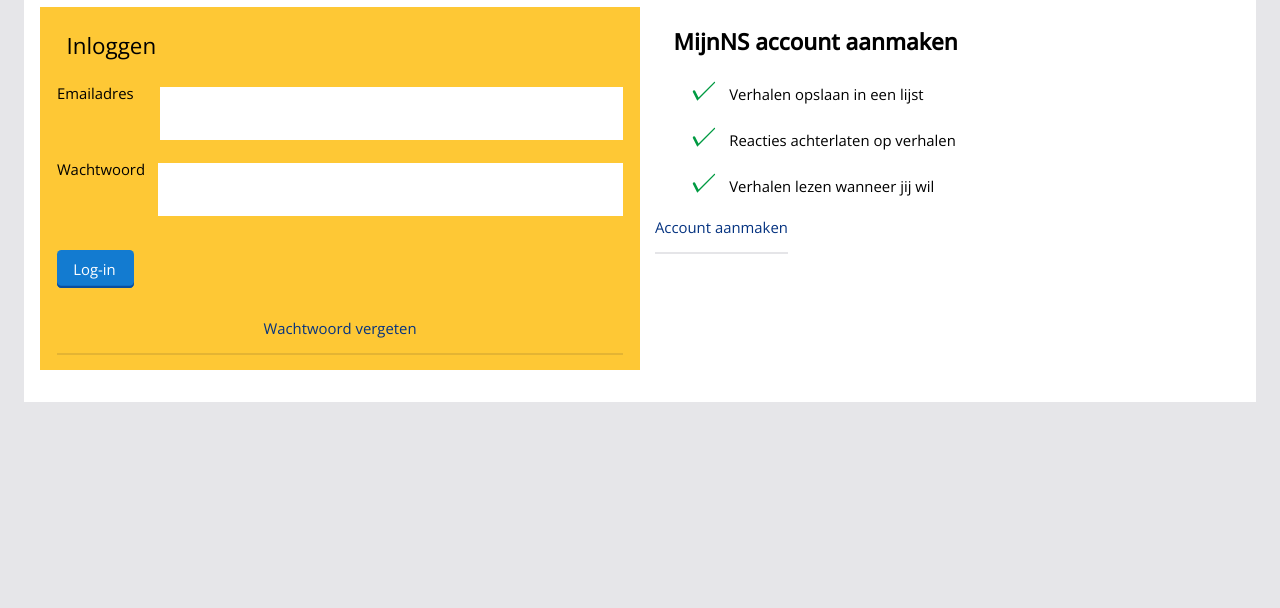
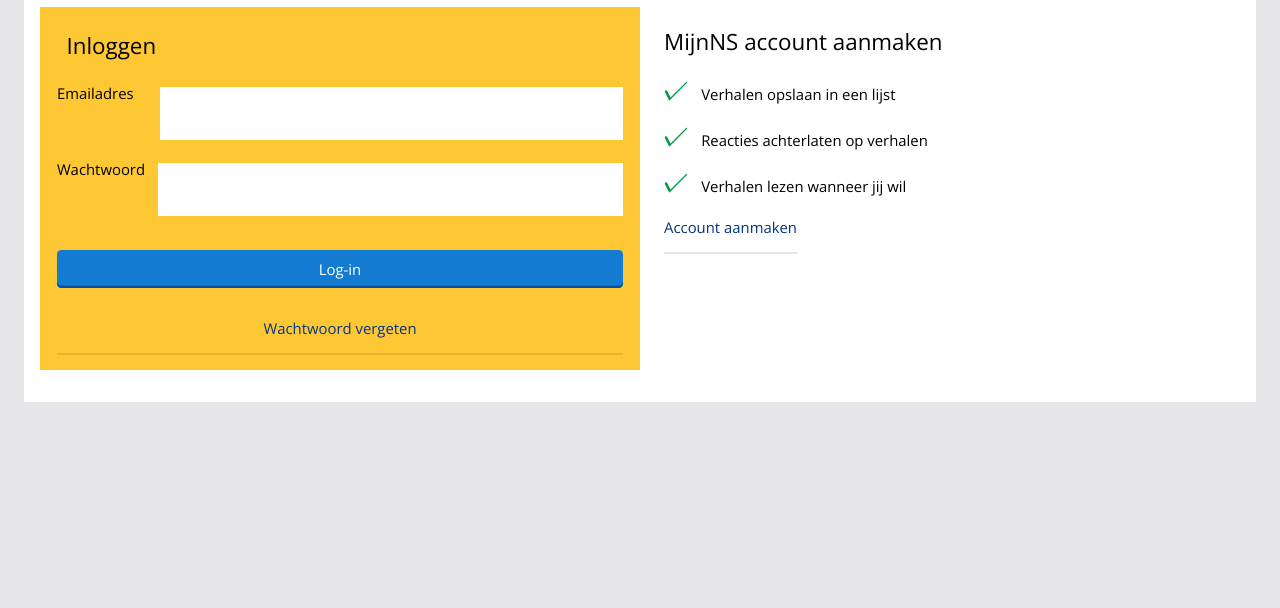
Before and after one commit to saskiarou/ns.projectweb.herkansing, a plain HTML site: page mijnaccount.html in a window 1280 px wide. Shown: the part 192-800 px from the top of the page. Drawn offline with nearby package versions, Linux system fonts and the light colour scheme.

Commit message:
mijnaccount 'af'
Details al transition kunnen nog aangescherpt worden.

```diff
--- a/mijnaccount.css
+++ b/mijnaccount.css
@@ -44,15 +44,18 @@ header > nav > ul > li > a {
 
 header > nav > ul > li > a:hover {
 	color: #0063D3;
+	transition: .6s ease-in;
 }
 
 header > nav > ul > li > a:focus {
 	color: #0063D3;
 	padding-right: 0.2em;
+	transition: .3s ease-in;
 }
 
 header > nav > ul > li > a:active {
 	color: #094e9e;
+	transition: .6s ease-in;
 }
 
 header > nav > ul > li:first-of-type a:focus {
@@ -117,6 +120,7 @@ h1 {
 	font-size: 1.7em;
 	color: #053380;
 	text-align: center;
+	font-weight: 600;
 }
 @media (min-width:36em) {
 	h1 {
@@ -156,9 +160,10 @@ form > fieldset > label {
 }
 
 form > fieldset > label > input {
+	box-sizing: border-box;
 	display: grid;
-	height: 2.8em;
-	width: calc(100% - 1.8em); /* wil niet de gehele 100% pakken, dus daarom dit https://stackoverflow.com/questions/17631611/100-width-minus-margin-and-padding*/
+	height: 4em;
+	width: 100%;
 	margin: 0.3em 0;
 	padding: 0.6em 0.9em 0.6em 0.9em;
 	border-style: none;
@@ -175,10 +180,17 @@ form > fieldset > label > input {
 }
 form > fieldset > label > input:focus {
 	border: solid 0.3em #137BD0;
+	transition: 0.6s ease-out;
 }
 form > fieldset > label > input:valid {
 	border: solid 0.3em green;
+	transition: 0.6s ease-out;
 }
+/* Niet gebruikt omdat hij standaard rood wordt
+form > fieldset > label > input:invalid {
+	border: solid 0.2em #FF8B8B;
+}*/
+
 
 
 /*wachtwoord vergeten button*/
@@ -187,7 +199,7 @@ form > fieldset > button {
 	background-color: transparent;
 	border-bottom: 0.15em solid rgba(7,7,33,0.1) ; /*rgba vanwege opacity*/
 	font-size: 0.93em;
-		font-family: 'Open Sans', sans-serif;
+	font-family: 'Open Sans', sans-serif;
 	color: #053380;
 	margin: 1em;
 	padding: 0 0 1em 0;
@@ -195,16 +207,19 @@ form > fieldset > button {
 }
 form > fieldset > button:hover {
 	border-bottom: 0.15em solid #137bd0;
+	transition: 0.6s ease-out;
 }
 form > fieldset > button:focus {
 	border-bottom: 0.15em solid #137bd0;
+	transition: 0.6s ease-out;
 }
 form > fieldset > button:active {
 	border-bottom: 0.15em solid #053380;
+	transition: 0.6s ease-out;
+
 }
 /*login button*/
-form > fieldset > a {
-	width: 3em;
+form > fieldset > button:first-of-type {
 	margin: 1em;
 	padding: 0.61em 1.1em;
 	border: none;
@@ -215,16 +230,39 @@ form > fieldset > a {
 	color: white;
 	border-radius: 0.3em;
 	box-shadow: inset 0 -0.15em #094e9e; /* bron inner shadow https://www.cssmatic.com/box-shadow */
-	transition: box-shadow .15s ease-in-out;
+	/*transition: box-shadow .15s ease-in-out;*/
+	/*transition: background-color 0.5s ease-in;*/
+	/*transform: translateZ(0);
+	transition: background-color 1000ms; */
 }
-form > fieldset > a:hover {
+
+/*https://codepen.io/vulchivijay/pen/KwBGjX*/
+
+/*form > fieldset > button:first-of-type:before {
+	z-index: -1;
+	transform: scaleY(0);
+	transition: 300ms ease-out;
+}
+form > fieldset > button:first-of-type:hover:before {
+	  transform: scaleY(1);
+}*/
+
+
+
+
+
+form > fieldset > button:first-of-type:hover {
 	background-color: #0a59b2;
+	transition: 0.6s ease-out;
+	/*transition: .5s ease-in; */
 }
-form > fieldset > a:focus {
+form > fieldset > button:first-of-type:focus {
 	background-color: #0a59b2;
+	transition: 0.6s ease-out;
 }
-form > fieldset > a:active {
+form > fieldset > button:first-of-type:active {
 	background-color: #094e9e;
+	transition: 0.6s ease-out;
 }
 /*
 ============================
@@ -232,14 +270,22 @@ ACCOUNT MAKEN
 ============================
 */
 
+.accountAanmaken {
+	padding-left: 1em;
+}
+@media (min-width: 64em) {
+	.accountAanmaken {
+		padding-left: 1.5em;
+	}
+}
+
 h2 {
 	font-family: 'Open Sans', sans-serif;
 	font-size: 1.2em;
-	padding: 0 1em;
+	font-weight: 500;
 }
 @media (min-width:64em) {
 	h2 {
-		padding: 0 1.5em;
 		font-size: 1.4em;
 	}
 }
@@ -248,13 +294,9 @@ section > ul {
 	font-family: 'Open Sans', sans-serif;
 	font-size: 0.93em;
 	list-style-type: none;
-	padding: 0 1em;
+	padding: 0;
 }
-@media (min-width:64em) {
-	section > ul {
-		padding: 0 2em;
-	}
-}
+
 section > ul > li {
 	background-image: url(img/vinkje4-01-01.svg);/*https://stackoverflow.com/questions/7775594/css-list-style-image-size ik heb het geprobeerd met list-style-image, maar die werd te klein */
 	background-position: left;
@@ -264,7 +306,7 @@ section > ul > li {
 }
 @media (min-width:64em) {
 	section > ul > li {
-		margin: 1.5em;
+		margin: 1.5em 0;
 	}
 }
 
@@ -275,18 +317,20 @@ section > ul > li {
 	background-color: transparent;
 	border-bottom: 0.15em solid rgba(7,7,33,0.1) ; /*rgba vanwege opacity*/
 	color: #053380;
-	margin: 1em;
 	padding: 0 0 1em 0;
 	border-radius: none;
 }
 .accountAanmaken a:hover {
-	border-bottom: 0.15em solid #137Bd0
+	border-bottom: 0.15em solid #137Bd0;
+	transition: 0.6s ease-out;
 }
 .accountAanmaken a:focus {
-	border-bottom: 0.15em solid #137Bd0
+	border-bottom: 0.15em solid #137Bd0;
+	transition: 0.6s ease-out;
 }
 .accountAanmaken a:active {
 	border-bottom: 0.15em solid #053380;
+	transition: 0.6s ease-out;
 }
 @media (min-width:64em) {
 	section > section > a {
--- a/mijnaccount.html
+++ b/mijnaccount.html
@@ -5,7 +5,7 @@
 	<meta name="viewport" content="width=device-width, initial-scale=1.0">
 	<title>Mijn account</title>
 	<link rel="stylesheet" href="mijnaccount.css">
-	<link href="https://fonts.googleapis.com/css?family=Open+Sans:300,300i,400,500" rel="stylesheet">
+	<link href="https://fonts.googleapis.com/css?family=Open+Sans:400,600,700,800&display=swap" rel="stylesheet">
 </head>
 <body>
 
@@ -29,7 +29,9 @@
 						<legend>Inloggen</legend>
 							<label>Emailadres<input type="email" id="emailadres" name="email" required></label>
 							<label>Wachtwoord<input type="text" id="wachtwoord" name="wachtwoord" required></label>
-							<a href="ingelogd.html">Log-in</a>
+							<!--<a href="index.html">Log-in</a>
+							-->
+							<button formaction="index.html">Log-in </button>
 						<button type="submit">Wachtwoord vergeten</button>
 				</fieldset>
 			</form>
```
